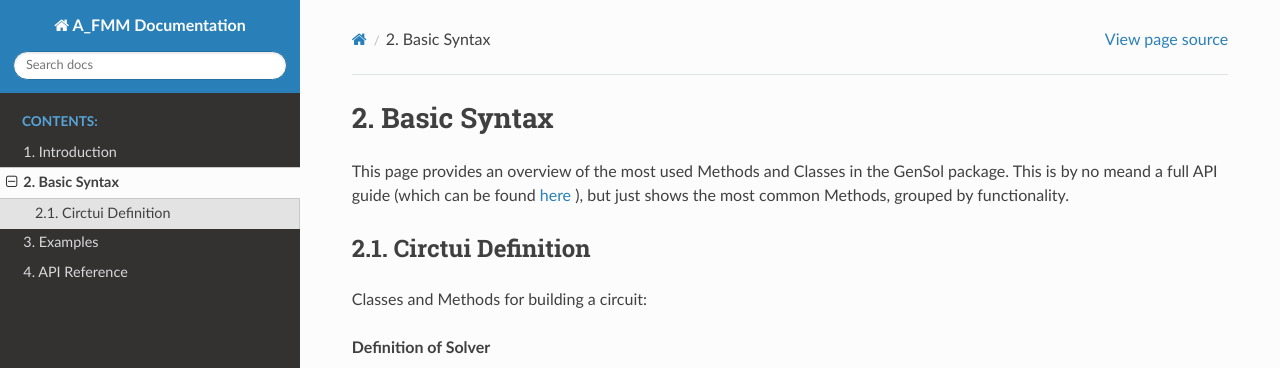
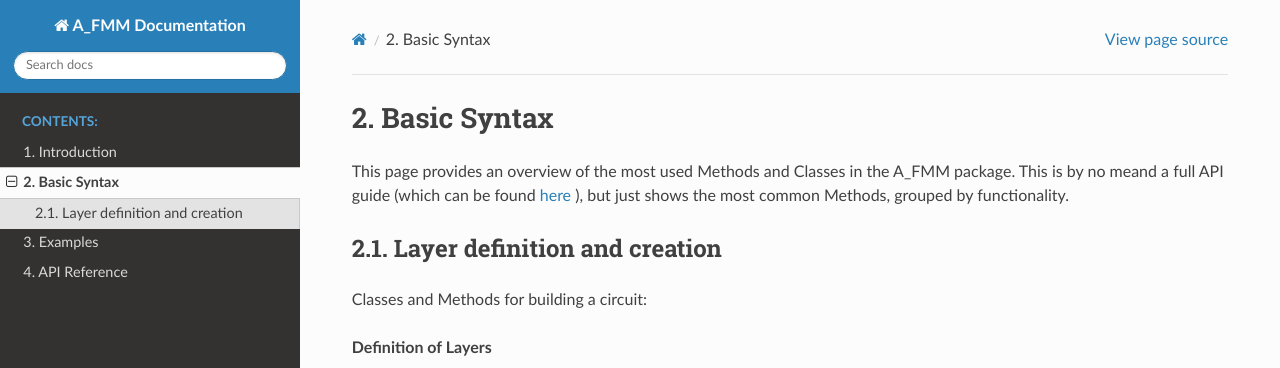
Before and after one commit to mpasson/A_FMM, a Sphinx documentation site: the page built from Docs/api_summary.rst, in a window 1280 px wide, cut to the strip 0-368 px from the top of the page. Built offline with Sphinx 7.4.7 and the Read the Docs theme 2.0.0, drawn with Linux system fonts in a browser that asks for light colours.

Commit message:
Documentation Update

```diff
--- a/Docs/api_summary.rst
+++ b/Docs/api_summary.rst
@@ -1,18 +1,19 @@
-.. currentmodule:: solver
+.. currentmodule:: A_FMM
 
 *************
 Basic Syntax
 *************
 
-This page provides an overview of the most used Methods and Classes in the GenSol package. This is by no meand a full API guide (which can be found :doc:`here <reference-manual>` ), but just shows the most common Methods, grouped by functionality.
+This page provides an overview of the most used Methods and Classes in the A_FMM package. This is by no meand a full API guide (which can be found :doc:`here <reference-manual>` ), but just shows the most common Methods, grouped by functionality.
 
 
-Circtui Definition
-===================
+Layer definition and creation
+================================
 
 Classes and Methods for building a circuit:
 
-.. rubric:: Definition of Solver
+.. rubric:: Definition of Layers
 .. autosummary::
 
-    layer
+    Creator
+    Layer
--- a/Docs/jupyter/examples.rst
+++ b/Docs/jupyter/examples.rst
@@ -4,4 +4,5 @@ Examples
 .. toctree::
    :maxdepth: 2
 
+   1D Scattering Matrix.ipynb
    PML test.ipynb
--- a/Docs/reference-manual.rst
+++ b/Docs/reference-manual.rst
@@ -1,4 +1,4 @@
-.. currentmodule:: A_FMM.creator
+.. currentmodule:: A_FMM
 
 *************
 API Reference
@@ -37,7 +37,7 @@ Methods
     Creator.x_stack
 
 
-.. currentmodule:: A_FMM.layer
+.. currentmodule:: A_FMM
 
 Layer
 +++++++++++++++
```
Also changed, not shown: Docs/jupyter/1D Scattering Matrix.ipynb, 1 other file.
